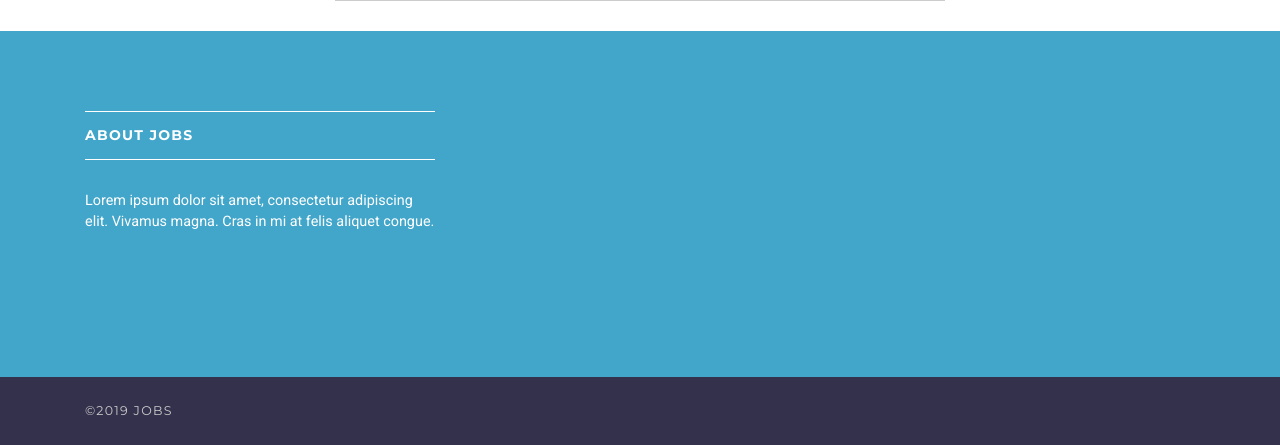
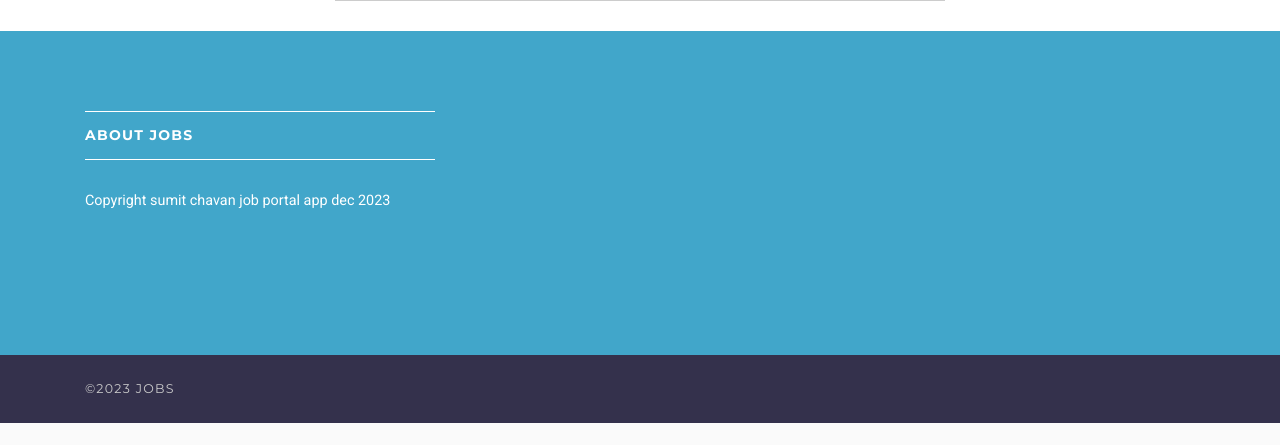
Before and after one commit to sumitchavan0110/automation-online-job-management-system-python-django, a Django app: page /employee/register in a window 1280 px wide. Shown: the part 1106-1551 px from the top of the page. After the commit the page ends 1529 px from the top, so only its background shows below. Run offline with Django 3.2, Linux system fonts and the light colour scheme; some libraries are stand-ins or nearby versions.

Commit message:
updated in templates/base.html

```diff
--- a/templates/base.html
+++ b/templates/base.html
@@ -151,8 +151,7 @@
             <div class="row">
                 <div class="col-lg-4 col-md-12 mb-5">
                     <h4 class="h5">About Jobs</h4>
-                    <p> Lorem ipsum dolor sit amet, consectetur adipiscing elit. Vivamus magna. Cras in mi at felis
-                        aliquet congue. </p>
+                    <p> Copyright sumit chavan job portal app dec 2023 </p>
                 </div>
             </div>
         </div>
@@ -161,7 +160,7 @@
         <div class="container">
             <div class="row">
                 <div class="col-md-6 text-md-left text-center">
-                    <p>&copy;2019 Jobs</p>
+                    <p>&copy;2023 Jobs</p>
                 </div>
             </div>
         </div>
```
